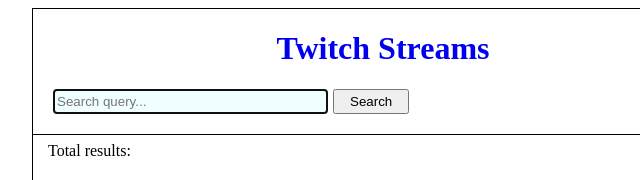
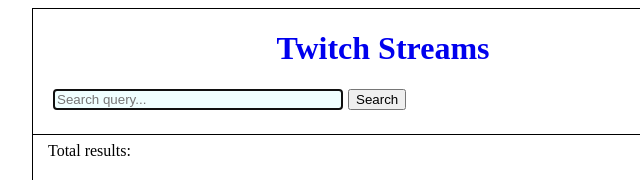
Before and after one commit to MikeShobe/TwitchStreams, a plain HTML site: page index.html in a window 1280 px wide. Shown: the top 180 px of the page, 257-897 px from the left. Drawn offline with Linux system fonts and the light colour scheme.

Commit message:
updating deployed version

```diff
--- a/style.css
+++ b/style.css
@@ -72,13 +72,10 @@
 }
 
 #searchInput {
-  width: 275px;
-  height: 25px;
+  width: 290px;
 }
 
 #submit {
-  height: 25px;
-  padding: 0 15px;
   position: absolute;
   margin-left: 5px;
 }
```
